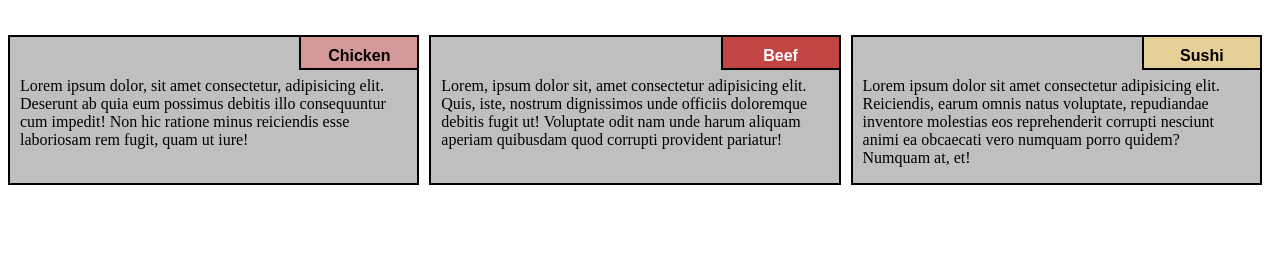
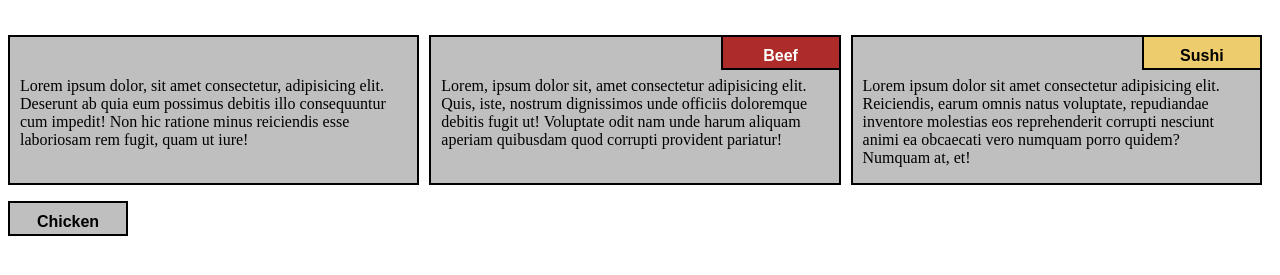
Before and after one commit to Bhanu-Prakash-H/Coursera-Mod-2, a plain HTML site: page index.html in a window 1280 px wide. Shown: the part 61-336 px from the top of the page. Drawn offline with Linux system fonts and the light colour scheme.

Commit message:
Update style.css

```diff
--- a/style.css
+++ b/style.css
@@ -16,7 +16,7 @@ p {
   position: relative;
 }
 #chicken {
-  background-color: #D59898;
+  background-color: #fa8989
   position: absolute;
   top: 0;
   right: 0;
@@ -28,7 +28,7 @@ p {
   font-family: Arial, Helvetica, sans-serif;
 }
 #beef {
-  background-color:#C14543 ;
+  background-color:#ad2c2a;
   color: white;
   position: absolute;
   top: 0;
@@ -41,7 +41,7 @@ p {
   font-family: Arial, Helvetica, sans-serif;
 }
 #sushi {
- background-color: #E5D198;
+ background-color:#edcc6d ;
   position: absolute;
   top: 0;
   right: 0;
```
